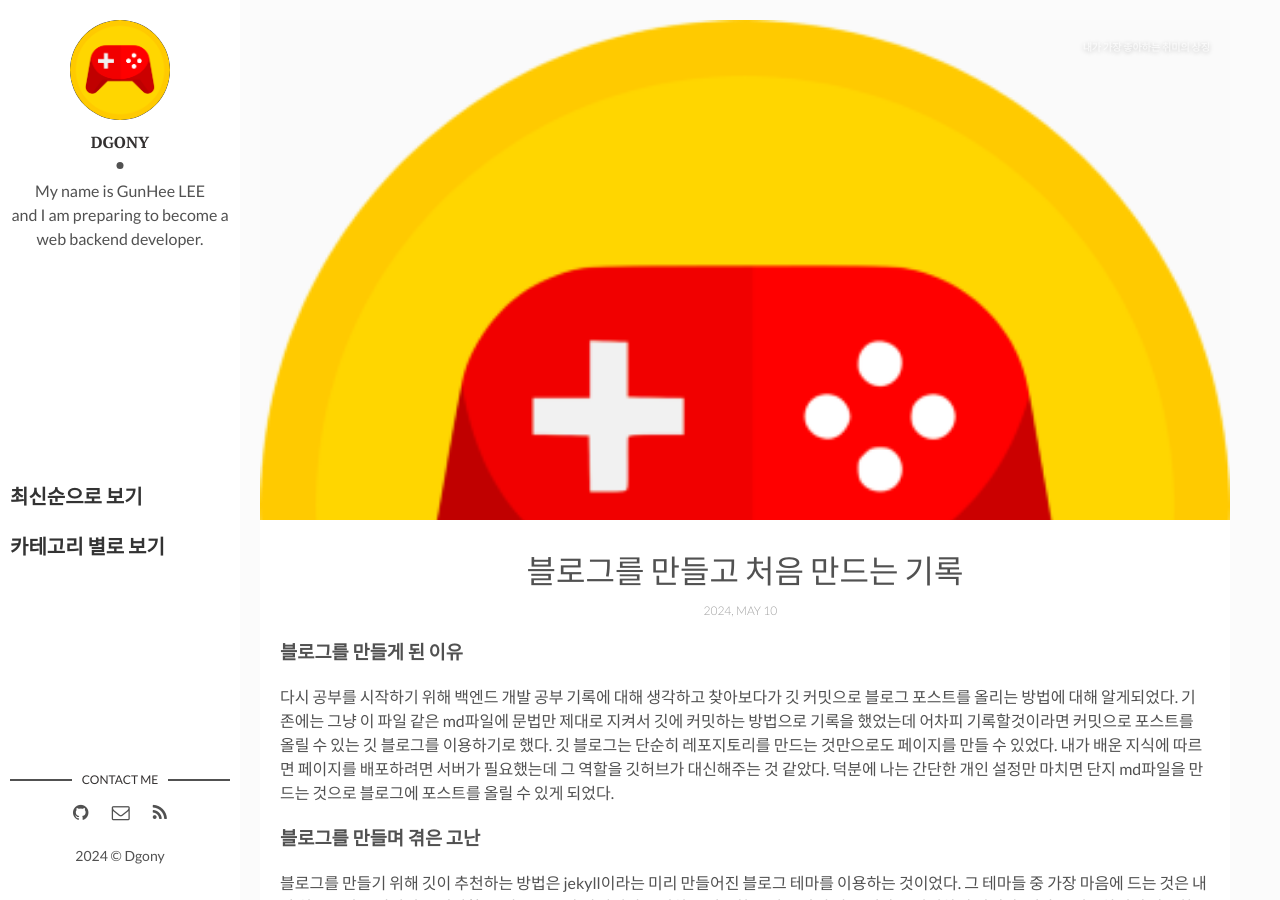
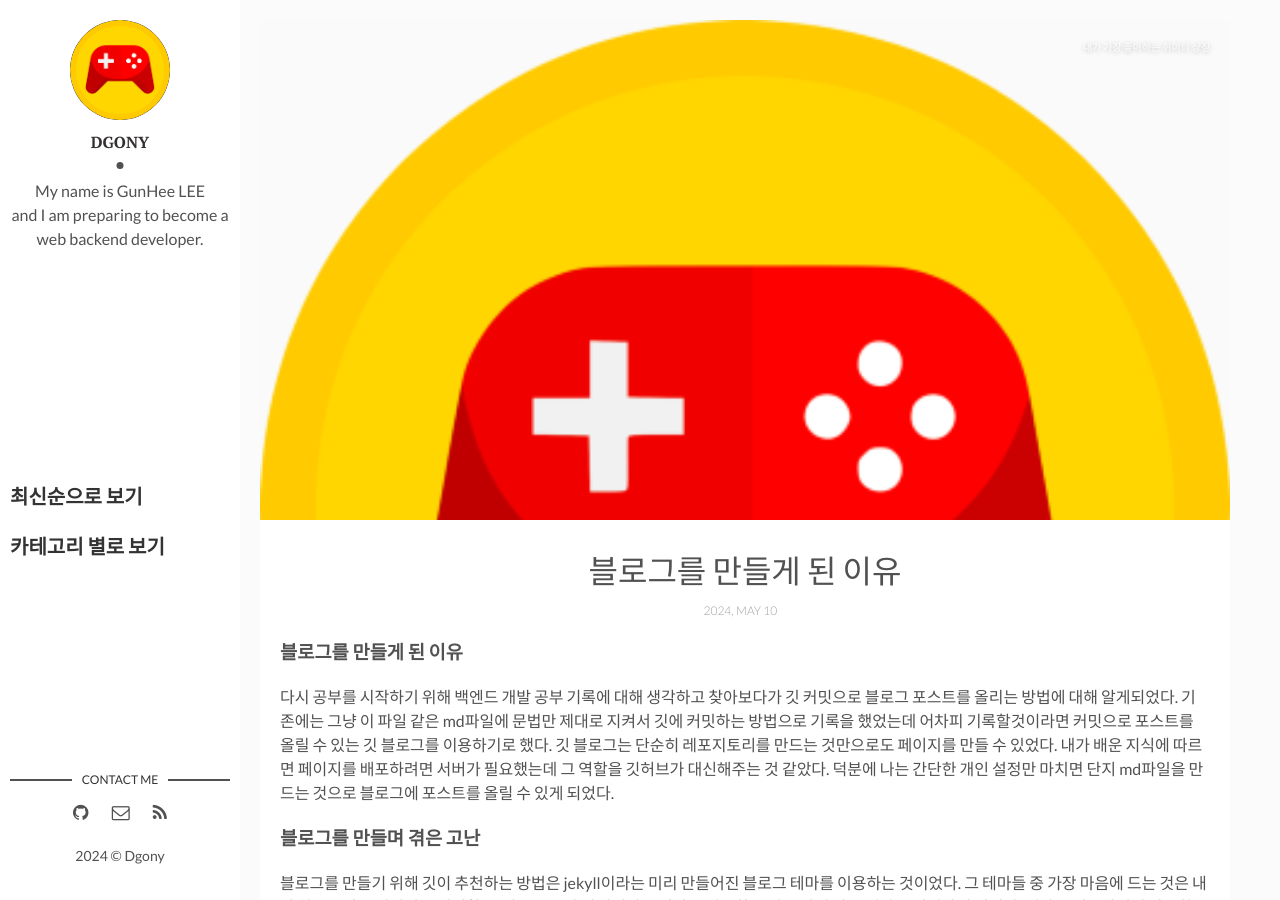
Before and after one commit to Dgony/Dgony-Dgony.github.io, a Jekyll site: the page built from _posts/2024-05-10-daily-record.markdown, in a window 1280 px wide and 900 px high. Built offline with Jekyll 4.4.1, drawn with Linux system fonts in a browser that asks for light colours; comment, search, counter and statistics services are not loaded.

Commit message:
게시글 중복 오류 점검 1

```diff
--- a/_posts/2024-05-10-daily-record.markdown
+++ b/_posts/2024-05-10-daily-record.markdown
@@ -1,6 +1,6 @@
 ---
 layout: post
-title: 블로그를 만들고 처음 만드는 기록
+title: 블로그를 만들게 된 이유
 date: 2024-05-10 21:52:00 +0300
 description: 공부를 하면서 기록하는 하루의 일기 # Add post description (optional)
 img: /daily%20record/2024-05-07/gamepad-3630565_1920.png # Add image post (optional)
```
